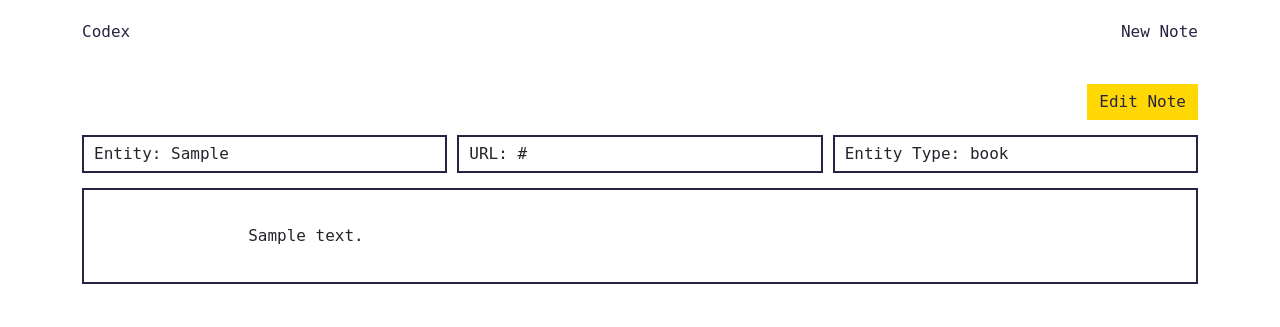
After one commit to khushmeeet/codex, a Django app: page /note/1 in a window 1280 px wide. The commit adds this page. Shown: the top 327 px of the page. Run offline with Django 3.2, Linux system fonts and the light colour scheme; tables that the repository leaves empty hold one stand-in row (values such as "Sample post"); style sheets or scripts are compiled from the project's sources; some libraries are stand-ins or nearby versions; some web fonts are replaced.

Commit message:
Implemented view note page +  integrated with mongo atlas + bug fixes

```diff
--- a/main/models.py
+++ b/main/models.py
@@ -14,9 +14,10 @@ class Notes(models.Model):
         (PDF, 'PDF')
     ]
 
-    id = models.IntegerField(primary_key=True, unique=True)
+    id = models.AutoField(primary_key=True)
     content = models.TextField()
     entity = models.CharField(max_length=500)
     url = models.URLField()
     added_on = models.DateTimeField()
+    last_modified_on = models.DateTimeField()
     source_type = models.CharField(max_length=25, choices=SOURCE_TYPE_CHOICES)
--- a/main/static/css/style.scss
+++ b/main/static/css/style.scss
@@ -22,6 +22,7 @@ body {
 	a {
 		text-decoration: none;
 		color: $black;
+		cursor: pointer;
 
 		&:not(:first-child) {
 			margin-left: 15px;
@@ -41,12 +42,21 @@ body {
 	display: flex;
 	flex-wrap: wrap;
 	-webkit-flex-wrap: wrap;
+	height: 100%;
 
-	div {
+	& > div {
+		margin: auto;
+		color: gainsboro;
+	}
+
+	& > span {
 		width: 32.5%;
 		border: 2px solid $black;
 		margin: 5px;
 		padding: 10px;
+		text-decoration: none;
+		color: black;
+		cursor: pointer;
 
 		h1, h2, h3, h4, h5, h6 {
 			font-size: x-large;
@@ -54,9 +64,20 @@ body {
 	}
 }
 
-// note.html
+// view-note.html
 section {
 	height: 100%;
+
+	.submit-button {
+		text-decoration: none;
+	}
+}
+
+// new-note.html & edit-note.html
+section {
+	height: 100%;
+
+	display: block;
 
 	form {
 		height: 100%;
@@ -72,12 +93,12 @@ section {
 	margin: 20px 0 10px 0;
 }
 
-#new-note-form-header {
+.new-note-form-header {
 	width: 100%;
 	display: flex;
 	flex: auto;
 
-	input {
+	input, div {
 		width: 100%;
 		padding: 5px 5px 5px 10px;
 		margin: 5px 10px 5px 0px;
@@ -86,15 +107,22 @@ section {
 		&:focus {
 			outline: none;
 		}
+
+		&:last-child {
+			margin-right: 0;
+		}
 	}
 
 	select {
 		margin: auto 0px auto 5px;
 		padding: 5px;
 	}
+
+	// view-note.html
+
 }
 
-#note-content {
+.note-content {
 	width: 100%;
 	height: 100%;
 	margin-top: 10px;
--- /dev/null
+++ b/main/static/js/main.js
@@ -0,0 +1,4 @@
+function new_note(id) {
+    let note_hyperlink = document.getElementById(id)
+    window.location.href = note_hyperlink.getAttribute('data-link');
+}
--- /dev/null
+++ b/main/templates/view-note.html
@@ -0,0 +1,21 @@
+{% extends 'base.html' %}
+{% load widget_tweaks %}
+{% block content %}
+    <section>
+        <a href="{% url 'edit_note' note.id %}" class="submit-button">Edit Note</a>
+        <div>
+            <div class="new-note-form-header">
+                <div>Entity: {{ note.entity }}</div>
+                {% if note.url %}
+                <div>URL: {{ note.url }}</div>
+                {% else %}
+                <div>URL: ~</div>
+                {% endif %}
+                <div>Entity Type: {{ note.source_type }}</div>
+            </div>
+            <div class="note-content">
+                {{ note.content | safe }}
+            </div>
+        </div>
+    </section>
+{% endblock %}
--- a/main/urls.py
+++ b/main/urls.py
@@ -3,7 +3,7 @@ from . import views
 
 urlpatterns = [
     path('', views.notes_list, name='notes_list'),
-    path('<int:id>', views.note, name='note'),
+    path('note/<int:id>', views.view_note, name='view_note'),
+    path('note/<int:id>/edit', views.edit_note, name='edit_note'),
     path('new-note', views.new_note, name='new_note'),
-    path('<int:id>/edit-note', views.edit_note, name='edit_note')
 ]
--- a/main/views.py
+++ b/main/views.py
@@ -2,38 +2,38 @@ from django.shortcuts import render, redirect, get_object_or_404
 from main.models import Notes
 from main.forms import NoteForm
 import markdown
+from markdownify import markdownify as md
 import datetime
+
+html = markdown.Markdown(extensions=['extra', 'codehilite', 'nl2br', 'sane_lists', 'smarty'])
 
 
 def notes_list(request):
     all_notes = Notes.objects.all()
-    for n in all_notes:
-        if len(n.content) > 250:
-            n.content = n.content[:250] + '...'
     context = {
         'all_notes': all_notes
     }
     return render(request, 'home.html', context)
 
 
-def note(request, id):
+def view_note(request, id):
     note = get_object_or_404(Notes, id=id)
     context = {
         'note': note
     }
-    return render(request, 'home.html', context=context)
+    return render(request, 'view-note.html', context)
 
 
 def new_note(request):
     if request.method == 'POST':
-        md = markdown.Markdown(extensions=['extra', 'codehilite', 'nl2br', 'sane_lists', 'smarty'])
         form = NoteForm(request.POST)
         if form.is_valid():
             note = Notes(
-                content=md.convert(form.cleaned_data['content']),
+                content=html.convert(form.cleaned_data['content']),
                 entity=form.cleaned_data['entity'],
                 url=form.cleaned_data['url'],
                 added_on=datetime.datetime.now(datetime.timezone.utc),
+                last_modified_on=datetime.datetime.now(datetime.timezone.utc),
                 source_type=form.cleaned_data['source_type']
             )
             note.save()
@@ -43,22 +43,31 @@ def new_note(request):
         context = {
             'form': form
         }
-        return render(request, 'note.html', context)
+        return render(request, 'new-note.html', context)
 
 
 def edit_note(request, id):
     note = get_object_or_404(Notes, id=id)
-    if request.method == 'PUT':
-        form = NoteForm(request.PUT)
-        note.content = form.cleaned_data['content']
-        note.entity = form.cleaned_data['entity'],
-        note.url = form.cleaned_data['url'],
-        note.added_on = form.cleaned_data['added_on'],
-        note.source_type = form.cleaned_data['source_type']
-        note.save()
-        redirect('notes_list')
+    if request.method == 'POST':
+        form = NoteForm(request.POST)
+        if form.is_valid():
+            note.content = html.convert(form.cleaned_data['content'])
+            note.entity = form.cleaned_data['entity']
+            note.url = form.cleaned_data['url']
+            note.source_type = form.cleaned_data['source_type']
+            note.last_modified_on = datetime.datetime.now(datetime.timezone.utc)
+            note.save()
+            return redirect('notes_list')
     else:
+        note_data = {
+            'content': md(note.content, heading_style='ATX'),
+            'entity': note.entity,
+            'source_type': note.source_type,
+            'url': note.url
+        }
+        nf = NoteForm(note_data)
         context = {
-            'note': note
+            'form': nf,
+            'id': note.id
         }
-        return render(request, 'note.html', context)
+        return render(request, 'edit-note.html', context)
--- a/pyproject.toml
+++ b/pyproject.toml
@@ -15,6 +15,8 @@ django-sass-processor = "^1.0.1"
 django-widget-tweaks = "^1.4.8"
 django-libsass = "^0.8"
 Markdown = "^3.3.4"
+markdownify = "^0.9.0"
+python-dotenv = "^0.18.0"
 
 [tool.poetry.dev-dependencies]
 
--- a/templates/base.html
+++ b/templates/base.html
@@ -28,6 +28,7 @@
             </div>
         </div>
     </div>
+    <script src="{% static 'js/main.js' %}"></script>
     <script src="https://cdn.jsdelivr.net/npm/bootstrap@5.0.1/dist/js/bootstrap.bundle.min.js" integrity="sha384-gtEjrD/SeCtmISkJkNUaaKMoLD0//ElJ19smozuHV6z3Iehds+3Ulb9Bn9Plx0x4" crossorigin="anonymous"></script>
 </body>
 </html>
```
Also changed, not shown: codex/settings.py (+12 -3 lines), main/templates/edit-note.html (added, +16 -0 lines), main/templates/home.html (+11 -3 lines), main/templates/new-note.html (added, +16 -0 lines), main/templates/note.html (deleted, +0 -25 lines).
